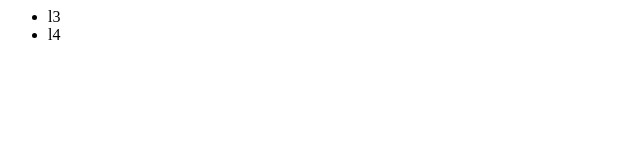
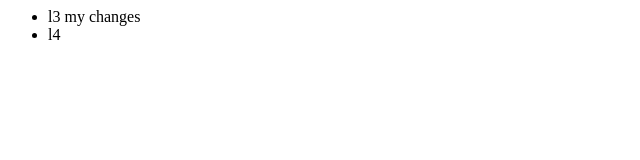
Before and after one commit to ravirana2/TestRavi, a plain HTML site: page index.html in a window 1280 px wide. Shown: the full height of the page, 0-640 px from the left. Drawn offline with Linux system fonts and the light colour scheme.

Commit message:
new changes for 1

```diff
--- a/index.html
+++ b/index.html
@@ -2,7 +2,7 @@
 	<body>
 		<div>
 			<ul>
-				<li>l3</li>
+				<li>l3 my changes</li>
 				<li>l4</li>
 			</ul>
 		</div>
```
